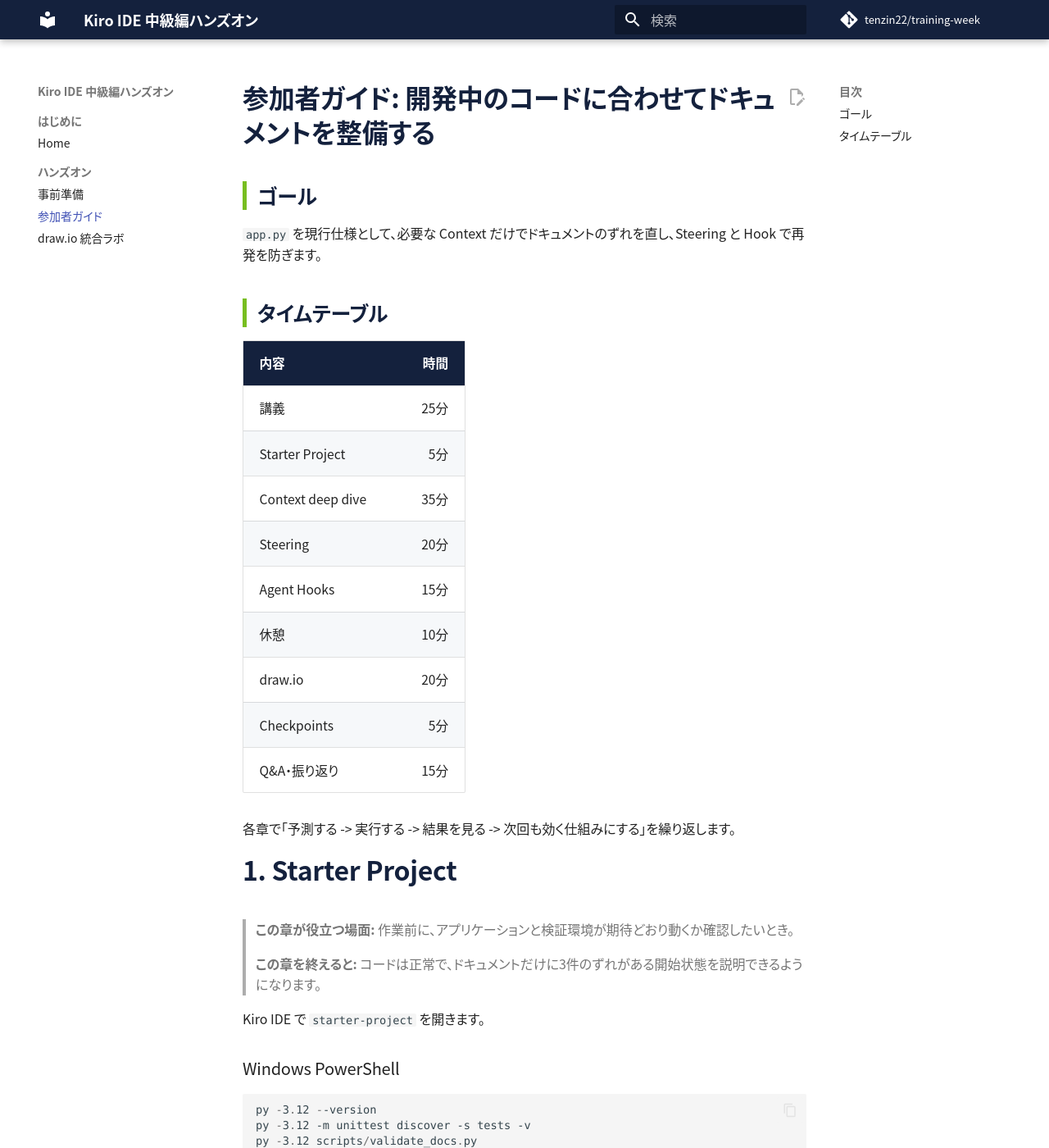
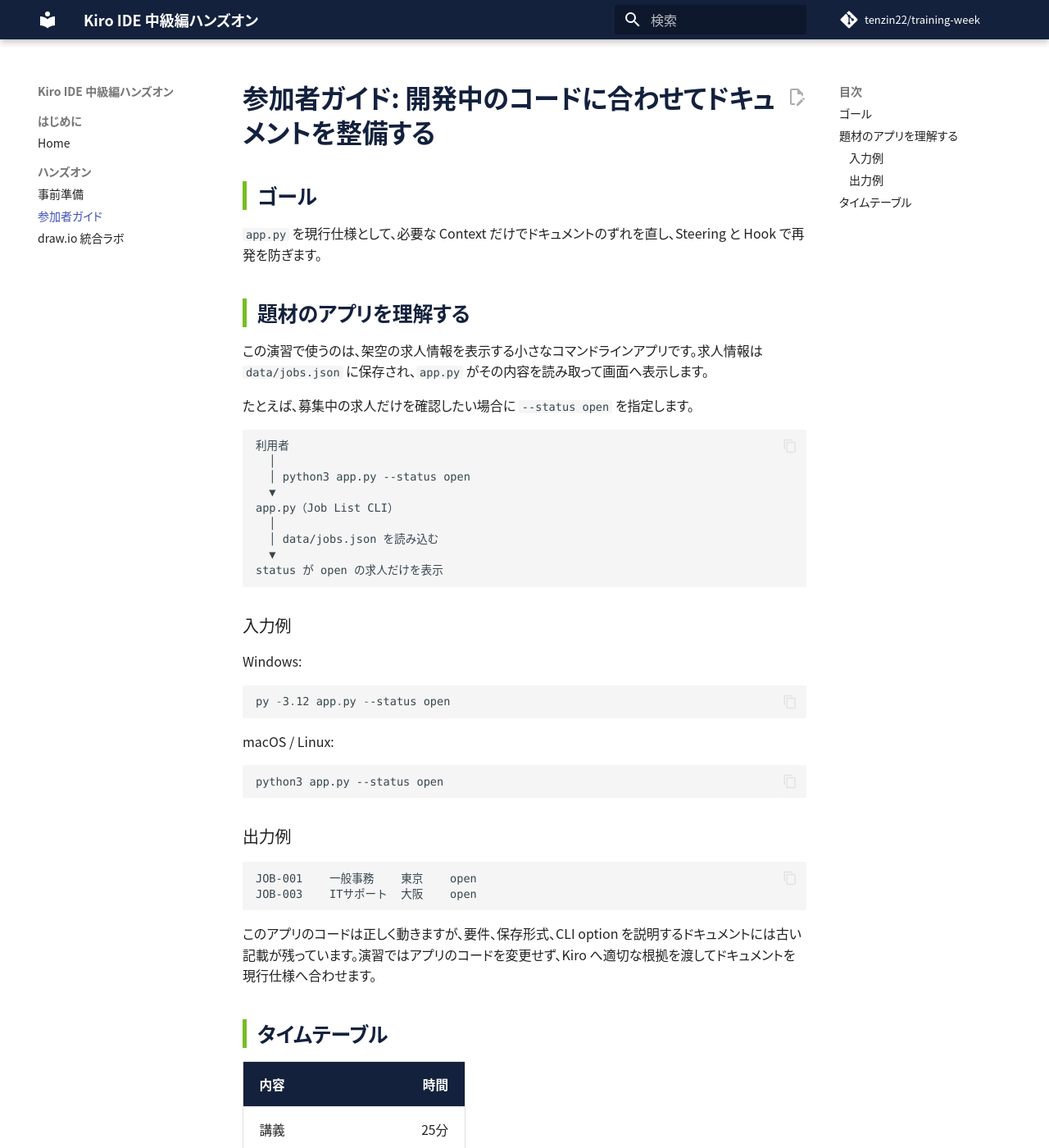
Before and after one commit to tenzin22/training-week, an MkDocs documentation site: the page built from docs/participant-guide.md, in a window 1280 px wide and 1400 px high. Shown: the whole window at 82% size. Built offline with MkDocs 1.6.1 and Material for MkDocs 9.7.7, drawn with Linux system fonts in a browser that asks for light colours; comment, search, counter and statistics services are not loaded.

Commit message:
docs: explain starter application flow (#5)
Co-authored-by: Nima Sherpa <nimaten@amazon.com>

````diff
--- a/docs/participant-guide.md
+++ b/docs/participant-guide.md
@@ -3,6 +3,47 @@
 ## ゴール
 
 `app.py` を現行仕様として、必要な Context だけでドキュメントのずれを直し、Steering と Hook で再発を防ぎます。
+
+## 題材のアプリを理解する
+
+この演習で使うのは、架空の求人情報を表示する小さなコマンドラインアプリです。求人情報は `data/jobs.json` に保存され、`app.py` がその内容を読み取って画面へ表示します。
+
+たとえば、募集中の求人だけを確認したい場合に `--status open` を指定します。
+
+```text
+利用者
+  │
+  │ python3 app.py --status open
+  ▼
+app.py（Job List CLI）
+  │
+  │ data/jobs.json を読み込む
+  ▼
+status が open の求人だけを表示
+```
+
+### 入力例
+
+Windows:
+
+```powershell
+py -3.12 app.py --status open
+```
+
+macOS / Linux:
+
+```bash
+python3 app.py --status open
+```
+
+### 出力例
+
+```text
+JOB-001    一般事務    東京    open
+JOB-003    ITサポート  大阪    open
+```
+
+このアプリのコードは正しく動きますが、要件、保存形式、CLI option を説明するドキュメントには古い記載が残っています。演習ではアプリのコードを変更せず、Kiro へ適切な根拠を渡してドキュメントを現行仕様へ合わせます。
 
 ## タイムテーブル
 
````
